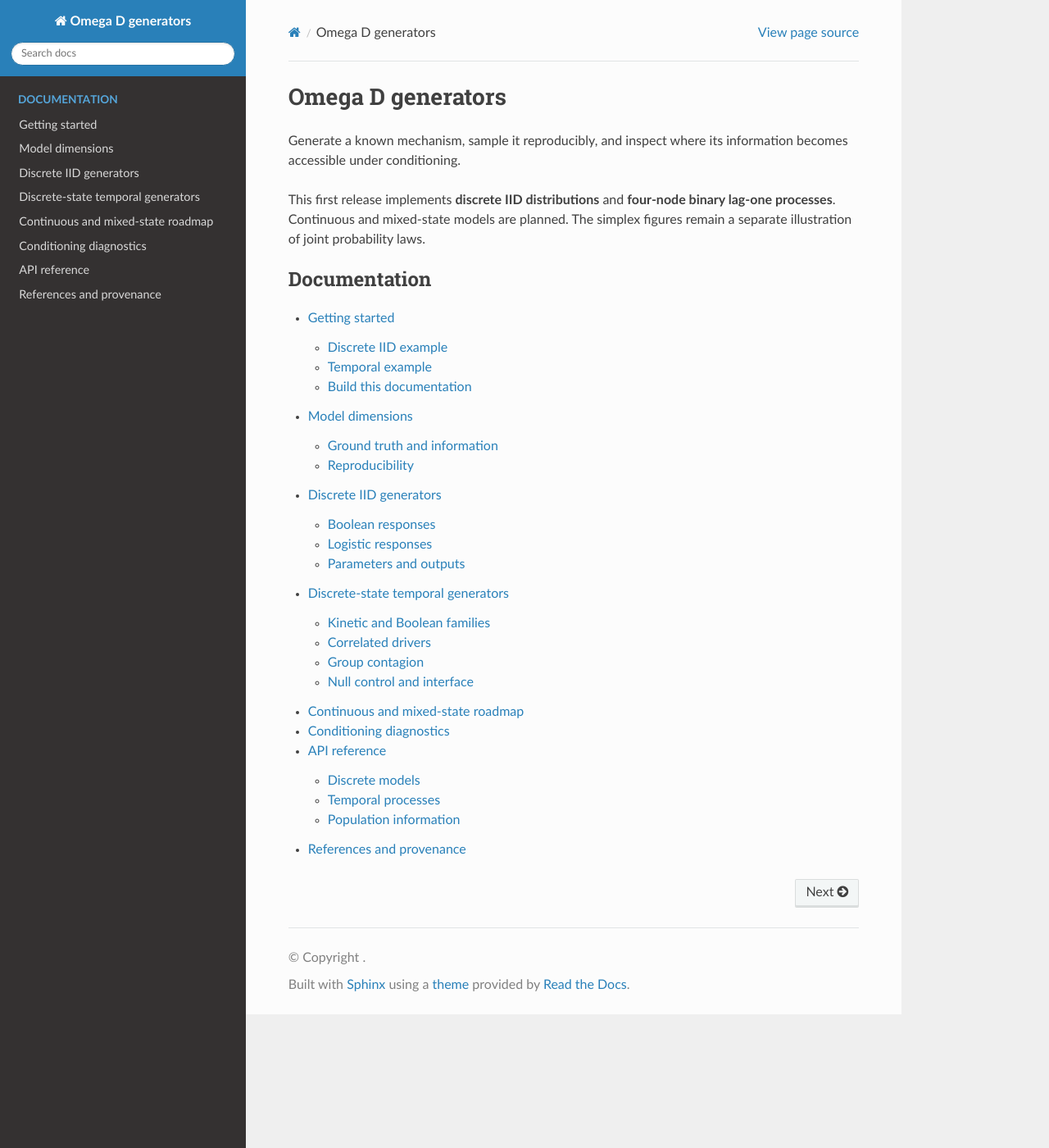
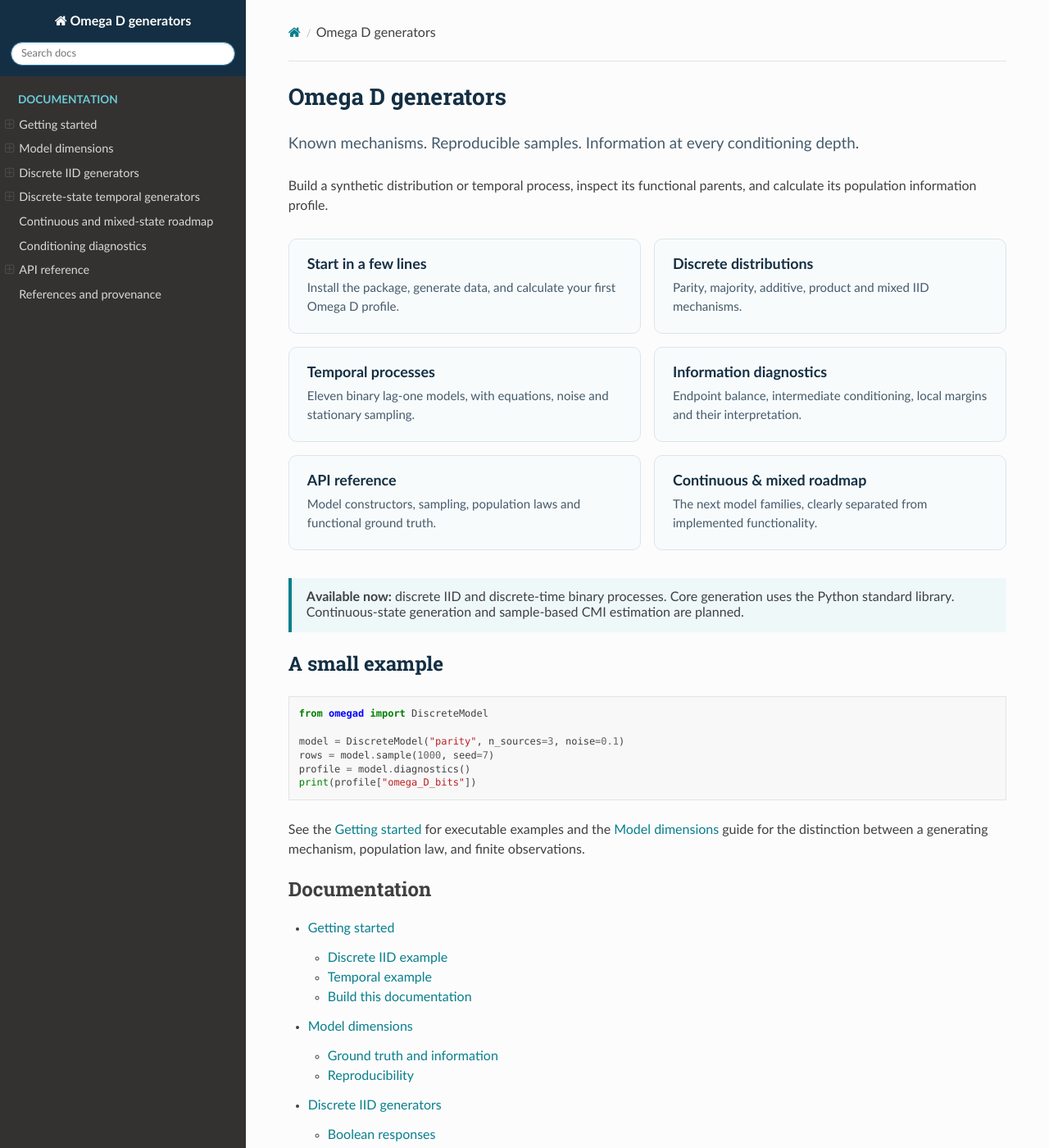
Before and after one commit to martinellitiago/causal-information-benchmark, a Sphinx documentation site: the page built from docs/source/index.rst, in a window 1280 px wide and 1400 px high. Shown: the whole window at 82% size. Built offline with Sphinx 7.4.7 and the Read the Docs theme 3.1.0, drawn with Linux system fonts in a browser that asks for light colours.

```diff
--- /dev/null
+++ b/docs/source/_static/theme.css
@@ -0,0 +1,14 @@
+ :root { --omega-ink:#142f43; --omega-accent:#087f8c; }
+.wy-nav-content { max-width:1120px; }
+.wy-side-nav-search { background:var(--omega-ink); }
+.wy-menu-vertical header,.wy-menu-vertical p.caption { color:#68cbd3; }
+a { color:var(--omega-accent); }
+h1,h2,h3 { color:var(--omega-ink); }
+.omega-lead { font-size:1.18rem; line-height:1.65; color:#455b6b; }
+.omega-grid { display:grid; grid-template-columns:repeat(2,minmax(0,1fr)); gap:16px; margin:28px 0 34px; }
+.omega-card { display:block; padding:20px 22px; border:1px solid #dbe5eb; border-radius:10px; background:#f8fbfc; color:#455b6b; transition:background .15s,border-color .15s; }
+.omega-card:hover { background:#eef8f9; border-color:var(--omega-accent); }
+.omega-card strong { display:block; margin-bottom:8px; font-size:1.12rem; color:var(--omega-ink); }
+.omega-card span { font-size:.94rem; line-height:1.5; }
+.omega-status { border-left:4px solid var(--omega-accent); background:#eef8f9; padding:14px 18px; margin:22px 0; }
+@media(max-width:650px) { .omega-grid { grid-template-columns:1fr; } }
--- a/docs/source/conf.py
+++ b/docs/source/conf.py
@@ -8,3 +8,11 @@ extensions=['sphinx.ext.autodoc','sphinx.ext.napoleon','sphinx.ext.mathjax','sph
 html_theme='sphinx_rtd_theme'
 exclude_patterns=[]
 autodoc_member_order='bysource'
+
+html_title='Omega D · Generators & information profiles'
+html_short_title='Omega D'
+html_baseurl='https://martinellitiago.github.io/causal-information-benchmark/'
+html_static_path=['_static']
+html_css_files=['theme.css']
+html_theme_options={'navigation_depth':3,'style_nav_header_background':'#142f43','collapse_navigation':False}
+html_show_sourcelink=False
--- a/docs/source/index.rst
+++ b/docs/source/index.rst
@@ -1,12 +1,35 @@
 Omega D generators
 ==================
 
-Generate a known mechanism, sample it reproducibly, and inspect where its
-information becomes accessible under conditioning.
+.. raw:: html
 
-This first release implements **discrete IID distributions** and **four-node
-binary lag-one processes**. Continuous and mixed-state models are planned.
-The simplex figures remain a separate illustration of joint probability laws.
+   <p class="omega-lead">Known mechanisms. Reproducible samples. Information at every conditioning depth.</p>
+   <p>Build a synthetic distribution or temporal process, inspect its functional parents, and calculate its population information profile.</p>
+   <div class="omega-grid">
+     <a class="omega-card" href="quickstart.html"><strong>Start in a few lines</strong><span>Install the package, generate data, and calculate your first Omega D profile.</span></a>
+     <a class="omega-card" href="discrete.html"><strong>Discrete distributions</strong><span>Parity, majority, additive, product and mixed IID mechanisms.</span></a>
+     <a class="omega-card" href="temporal.html"><strong>Temporal processes</strong><span>Eleven binary lag-one models, with equations, noise and stationary sampling.</span></a>
+     <a class="omega-card" href="diagnostics.html"><strong>Information diagnostics</strong><span>Endpoint balance, intermediate conditioning, local margins and their interpretation.</span></a>
+     <a class="omega-card" href="api.html"><strong>API reference</strong><span>Model constructors, sampling, population laws and functional ground truth.</span></a>
+     <a class="omega-card" href="continuous.html"><strong>Continuous &amp; mixed roadmap</strong><span>The next model families, clearly separated from implemented functionality.</span></a>
+   </div>
+   <div class="omega-status"><strong>Available now:</strong> discrete IID and discrete-time binary processes. Core generation uses the Python standard library. Continuous-state generation and sample-based CMI estimation are planned.</div>
+
+A small example
+---------------
+
+.. code-block:: python
+
+   from omegad import DiscreteModel
+
+   model = DiscreteModel("parity", n_sources=3, noise=0.1)
+   rows = model.sample(1000, seed=7)
+   profile = model.diagnostics()
+   print(profile["omega_D_bits"])
+
+See the :doc:`quickstart` for executable examples and the :doc:`concepts`
+guide for the distinction between a generating mechanism, population law,
+and finite observations.
 
 .. toctree::
    :maxdepth: 2
```
Also changed, not shown: README.md (+1 -1 lines), 1 other file.
